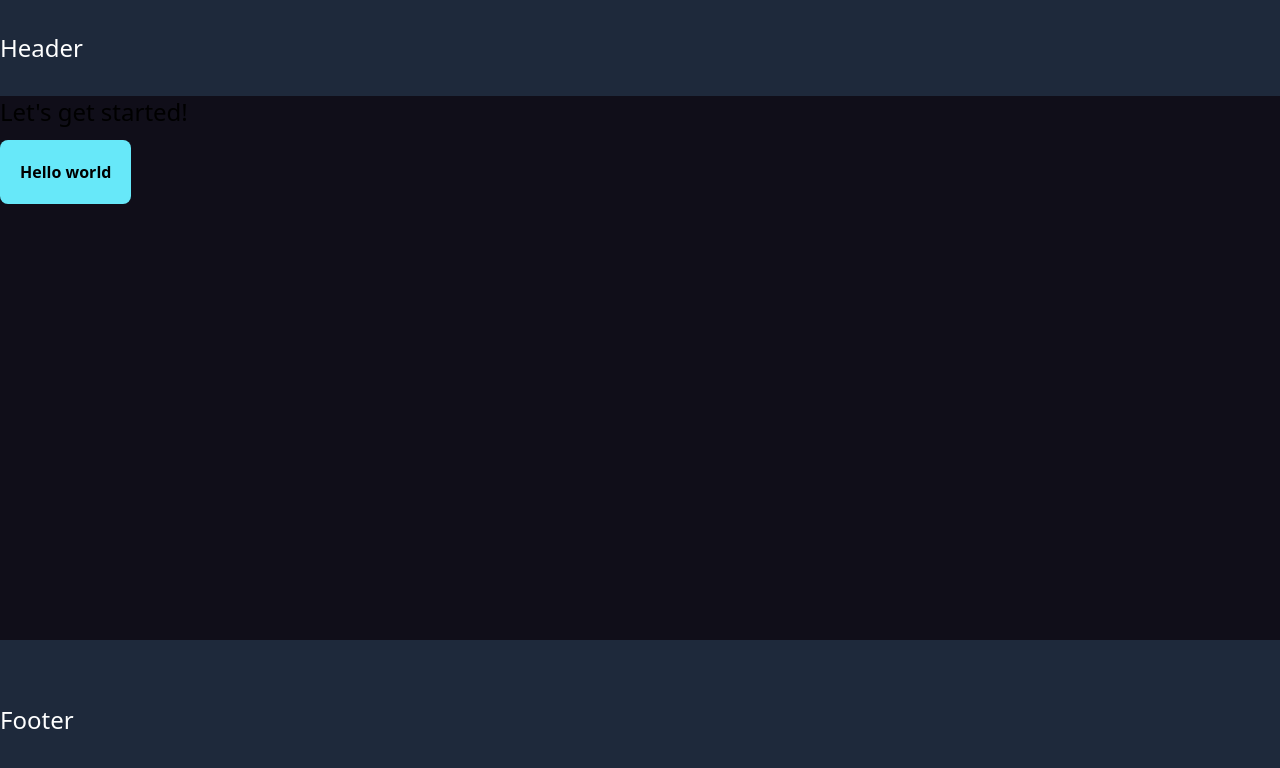
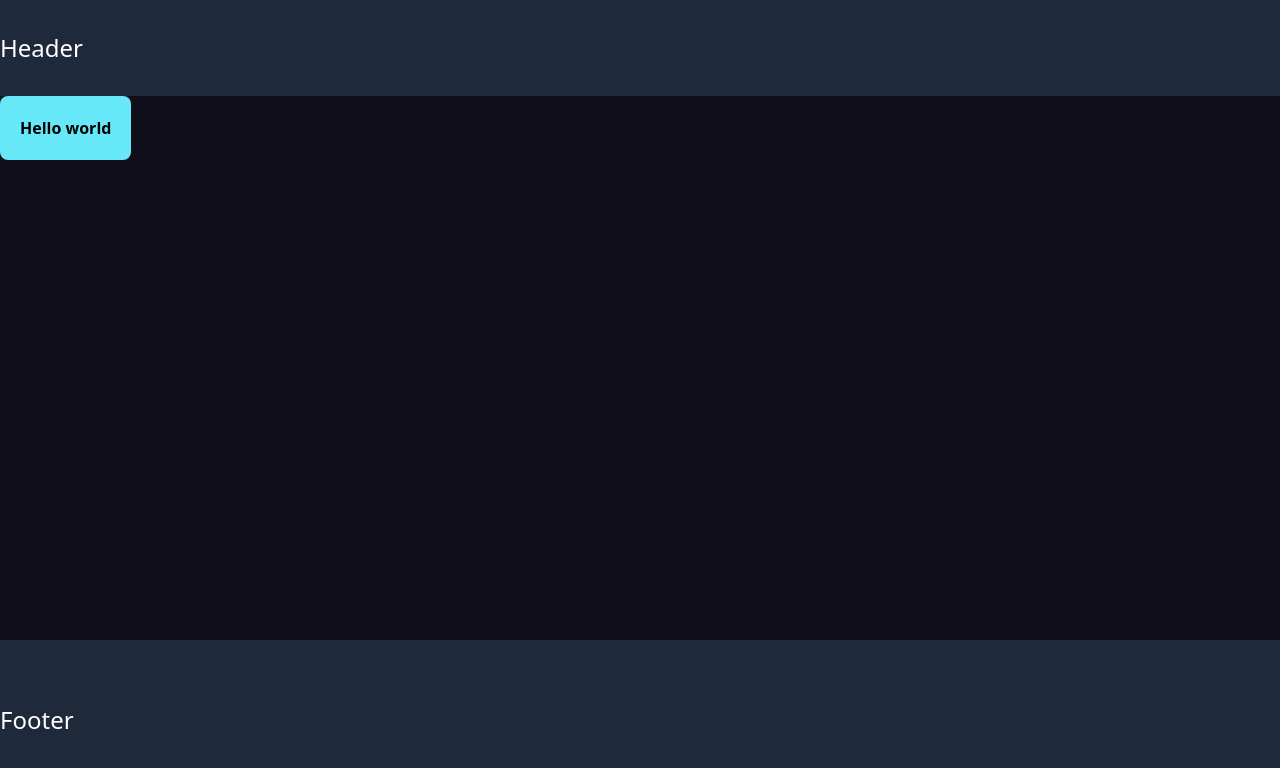
Before and after one commit to mitteos/ivi-analog, a Next.js app: page / in a window 1280 px wide. Shown: the top 768 px of the page. Built offline with nearby package versions, Linux system fonts and the light colour scheme.

Commit message:
refactor(screens/home): remove unused code

```diff
--- a/src/components/screens/home/Home.tsx
+++ b/src/components/screens/home/Home.tsx
@@ -13,7 +13,6 @@ const Home: React.FC<HomeProps> = () => {
   return (
     <Layout title={title} description={description}>
       <div className='page-container'>
-        <h1 className='text-2xl mb-3'>Let&apos;s get started!</h1>
         <TestButton />
       </div>
     </Layout>
```
